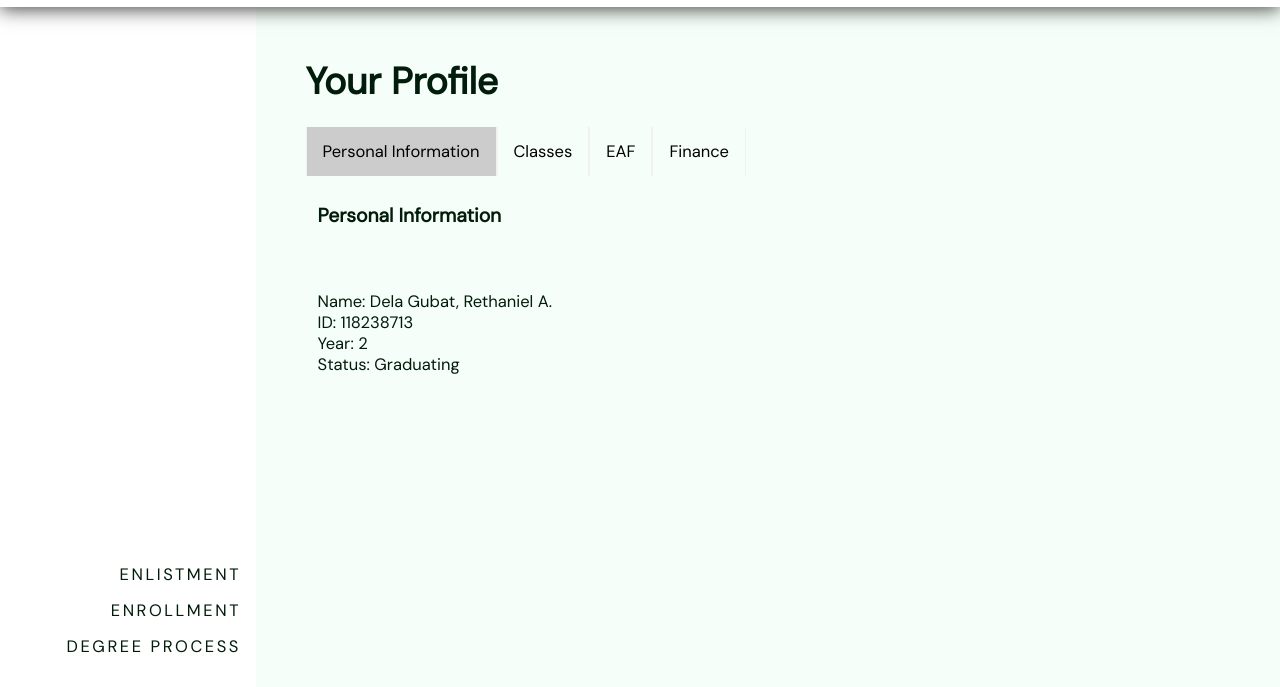
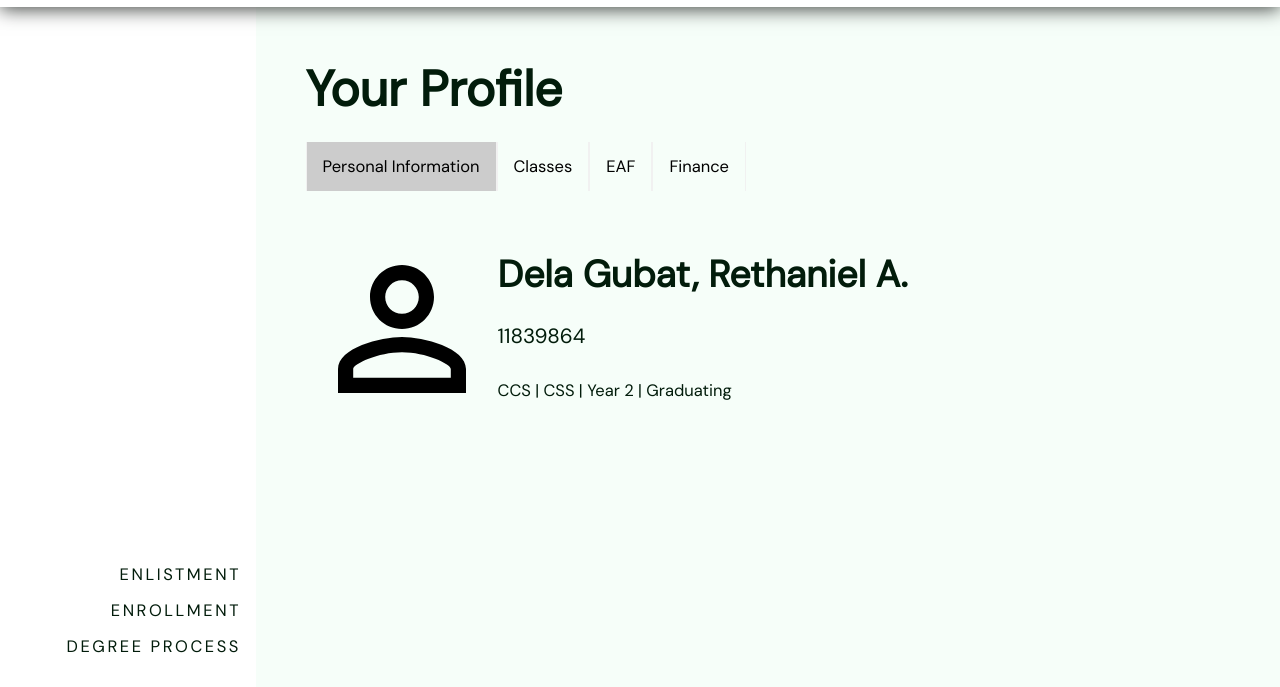
Before and after one commit to gabdelacruz10/animo-sys, a website: page profile.html in a window 1280 px wide. Shown: the part 113-800 px from the top of the page. Drawn offline with nearby package versions, Linux system fonts and the light colour scheme.

Commit message:
updated profile.html

```diff
--- a/assets/profile-styles.css
+++ b/assets/profile-styles.css
@@ -11,8 +11,6 @@ p#id-num {
 
 .tab {
     overflow: auto;
-    /* border: 1px solid #ccc; */
-    /* background-color: #f1f1f1;*/
 }
 
 /* Style the buttons inside the tab */
@@ -43,7 +41,7 @@ p#id-num {
 
 .tabcontent {
     display: none;
-    padding: 6px 12px;
+    /* padding: 6px 12px; */
     -webkit-animation: fadeEffect 1s;
     animation: fadeEffect 1s;
 }
@@ -68,12 +66,25 @@ p#id-num {
     }
 }
 
-table {
-    width: 30%;
-    border: 1px solid black;
+/* ----------------Personal Information---------------- */
+
+#info-container {
+    display: flex;
 }
 
-td, th {
-    text-align: center;
-    border: 1px solid black
+#profile-pic {
+    max-width: 2in;
+    max-height: 2in;
+    flex-grow: 3;
 }
+
+#profile-pic img {
+    width: 2in;
+}
+
+#student-info {
+    flex-grow: 9;
+    display: flex;
+    flex-direction: column;
+    justify-content: space-evenly;
+}
--- a/assets/styles.css
+++ b/assets/styles.css
@@ -59,12 +59,24 @@ button {
     font-size: calc(.5rem + .666vw);
 }
 
+.res-18 {
+    font-size: calc(.5625rem + .0075vw);
+}
+
+.res-20 {
+    font-size: calc(.625rem + .833vw);
+}
+
 .res-24 {
     font-size: calc(.75rem + 1vw);
 }
 
 .res-36 {
     font-size: calc(1.125rem + 1.5vw);
+}
+
+.res-48 {
+    font-size: calc(1.5rem + 2vw);
 }
 
 .res-54 {
--- a/profile.html
+++ b/profile.html
@@ -19,7 +19,7 @@
     </div>
     <div id="content">
         <div class='res-16' id="main">
-            <h1 class='res-36'>Your Profile</h1>
+            <h1 class='res-48'>Your Profile</h1>
             <br>
             <div class="tab">
                 <button class="tablinks res-16" onclick="openInfo(event, 'PersonalInfo')" id="default">Personal
@@ -30,34 +30,53 @@
             </div>
             <br>
             <div id="PersonalInfo" class="tabcontent">
-                <h3>Personal Information</h3>
+                <br>
+                <div id="info-container">
+                    <div id="profile-pic">
+                        <img src="assets/perm_identity-24px.svg" alt="Profile Picture">
+                    </div>
+                    <div id="student-info">
+                        <h2 class='res-36'>Dela Gubat, Rethaniel A.</h2>
+                        <p class='res-20'>11839864</p>
+                        <p id='description'></p>
+                    </div>
+
+                </div>
                 <script>
                     var user = "Dela Gubat, Rethaniel A.";
                     var enrolled = 2018;
                     var dt = new Date();
-                    var id = 118238713;
+                    var date = dt.getFullYear() - enrolled;
+                    var id = 11839864;
                     var status = "Graduating";
-                    document.write("<br><br><br>Name: " + user + "<br>");
-                    document.write("ID: " + id + "<br>");
-                    document.write("Year: " + (dt.getFullYear() - enrolled) + "<br>");
-                    document.write("Status: " + status);
+                    var college = 'CCS';
+                    var course = 'CSS';
+
+                    var description = college + ' | ' + course + ' | Year ' + date + ' | ' + status;
+                    document.querySelector('p#description').innerHTML = description;
                 </script>
             </div>
 
             <div id="Classes" class="tabcontent">
-                <h3>Class Schedule</h3>
+                <h2 class="res-36">Tabular Schedule</h2>
+                <br>
+                <table class='res-12' id='schedule-table'>
+                    <tr>
+                        <th>Time</th>
+                        <th>Days</th>
+                        <th>Classes</th>
+                    </tr>
+                </table>
                 <script>
                     var classes = ["CCAPDEV", "STMATH", "STALGCM", "GEETHICS", "GESPORTS", "CSARCH1"];
                     var times = ["1100-1230", "730-900", "915-1045", "1245-1415", "1300-1500", "915-1045"];
                     var days = ["TH", "TH", "TH", "MW", "T", "MW"];
-                    document.write("<table><tr><th>Time</th><th>Days</th><th>Classes</th></tr>");
+                    var table = document.querySelector('table#schedule-table');
+
                     for (i = 0; i < classes.length; i++) {
-                        document.write("<tr><td>" + times[i] + "</td>");
-                        document.write("<td>" + days[i] + "</td>");
-                        document.write("<td>" + classes[i] + "</td></tr>");
-
+                        var row = '<tr> <td>' + times[i] + '</td> <td>' + days[i] + '</td> <td>' + classes[i] + '</td> </tr>';
+                        table.innerHTML = table.innerHTML.concat(row);
                     }
-                    document.write("</table>");
                 </script>
             </div>
 
@@ -67,59 +86,73 @@
             </div>
 
             <div id="Finance" class="tabcontent">
+                <h2 class="res-36">Clearance</h2>
+                <br>
+                <div id="balance"></div>
+                <br>
+                <h2 class="res-36">Scholarship</h2>
+                <br>
+                <h3 class="res-20" id='scholarship'></h3>
+                <br>
+                <div id="details"></div>
+                <script>
+                    var scholarRecord = {
+                        issue: ['01-05-2020'],
+                        amount: [0.50],
+                        hold: ['Yes'],
+                        scholarship: 'Gokongwei Grants'
+                    };
+                    console.log(scholarRecord);
 
 
-                <script>
-                    var issue = ["01-05-2020"];
-                    var amount = [];
-                    var hold = ["No"];
-                    var Scholarship = "St. Mutien Marie Scholarship Grant";
-
-                    document.write("<h3>Clearance</h3>");
-                    if (amount.length == 0) {
-                        document.write("<p>You have no unsettled balances</p>");
+                    if (scholarRecord.amount.length == 0) {
+                        document.querySelector('div#balance').innerHTML = '<p>You have no unsettled balances.<p>';
                     }
                     else {
-                        document.write("<table><tr><th>Issue Date</th><th>Amount</th><th>Erollment Hold</th></tr>");
-                        for (i = 0; i < issue.length; i++) {
-                            document.write("<tr><td>" + issue[i] + "</td>");
-                            document.write("<td>" + amount[i] + "</td>");
-                            document.write("<td>" + hold[i] + "</td></tr>");
+                        var table = document.createElement('table');
+                        table.innerHTML = table.innerHTML.concat("<table><tr><th>Issue Date</th><th>Amount</th><th>Enrollment Hold</th></tr>");
+                        table.className = 'res-12';
+                        console.log(table.className);
+                        for (let i = 0; i < scholarRecord.issue.length; i++) {
+                            var row = '<tr> <td>' + scholarRecord.issue[i] + '</td> <td>' + scholarRecord.amount[i] + '</td> <td>' + scholarRecord.hold[i] + '</td> </tr>';
+                            table.innerHTML = table.innerHTML.concat(row);
                         }
-                        document.write("</table>");
+                        document.querySelector('div#balance').appendChild(table);
                     }
-                    document.write("<br><h3>Scholarship</h3>");
-                    document.write("<h4>" + Scholarship + "</h4>");
-                    if (Scholarship == "St. Mutien Marie Scholarship Grant") {
-                        document.write("<p> Enjoy 50% discount on tuition (excluding miscellaneous and other fees). </p>");
+                    document.querySelector('h3#scholarship').innerHTML = scholarRecord.scholarship;
+                    var details = document.querySelector('div#details');
+                    var detailsHTML = '';
+
+                    if (scholarRecord.scholarship == "St. Mutien Marie Scholarship Grant") {
+                        detailsHTML = "<p> Enjoy 50% discount on tuition (excluding miscellaneous and other fees). </p>";
                     }
-                    else if (Scholarship == "Archer Achiever Scholarship") {
-                        document.write("<p> Enjoy:</p><ul><li>Full waiver of tuition, miscellaneous and other fees (as indicated on the Enrollment Assessment Form) from the first term until the conclusion of the undergraduate program (excluding ladderized baccalaureate-master’s programs).</li>");
-                        document.write("<li>Other privileges such as advance enrollment, waiver of adjustment fee, and waiver of graduation fees.</li>");
-                        document.write("<li>All forms of allowances are not part of the benefits</li></ul>");
+                    else if (scholarRecord.scholarship == "Archer Achiever Scholarship") {
+                        detailsHTML = "<p> Enjoy:</p><ul><li>Full waiver of tuition, miscellaneous and other fees (as indicated on the Enrollment Assessment Form) from the first term until the conclusion of the undergraduate program (excluding ladderized baccalaureate-master’s programs).</li>"
+                            + "<li>Other privileges such as advance enrollment, waiver of adjustment fee, and waiver of graduation fees.</li>"
+                            + "<li>All forms of allowances are not part of the benefits</li></ul>";
                     }
-                    else if (Scholarship == "Star Scholars") {
-                        document.write("<p> Enjoy:</p><ul><li>Full waiver on tuition, miscellaneous, and laboratory fees throughout their stay in the University</li>");
-                        document.write("<li>receive a monthly stipend of Php 10,500 to cover transportation, books, other academic-related materials and school activities, and accommodation allowance</li></ul>");
+                    else if (scholarRecord.scholarship == "Star Scholars") {
+                        detailsHTML = "<p> Enjoy:</p><ul><li>Full waiver on tuition, miscellaneous, and laboratory fees throughout their stay in the University</li>"
+                            + "<li>receive a monthly stipend of Php 10,500 to cover transportation, books, other academic-related materials and school activities, and accommodation allowance</li></ul>";
                     }
-                    else if (Scholarship == "Vaugirard Scholarship") {
-                        document.write("<p> Enjoy:</p><ul><li>Full waiver of tuition, miscellaneous and other fees (as indicated on the Enrollment Assessment Form) from the first term until the conclusion of the undergraduate program (excluding ladderized baccalaureate-master’s programs).</li>");
-                        document.write("<li>Monthly stipend of Php 10,000 broken down as follows: (Php 4,000.00 accommodation, Php 4,000.00 allowance and Php 2,000 meal subsidy) for the entire duration of the program. The accommodation benefit will be disbursed provided that the scholar presents an official Contract of Rent from his/her lessor.</li>");
-                        document.write("<li>An incentive equivalent to the stipend for one (1) month for those graduating with Latin honors.</li></ul>");
+                    else if (scholarRecord.scholarship == "Vaugirard Scholarship") {
+                        detailsHTML = "<p> Enjoy:</p><ul><li>Full waiver of tuition, miscellaneous and other fees (as indicated on the Enrollment Assessment Form) from the first term until the conclusion of the undergraduate program (excluding ladderized baccalaureate-master’s programs).</li>"
+                            + "<li>Monthly stipend of Php 10,000 broken down as follows: (Php 4,000.00 accommodation, Php 4,000.00 allowance and Php 2,000 meal subsidy) for the entire duration of the program. The accommodation benefit will be disbursed provided that the scholar presents an official Contract of Rent from his/her lessor.</li>"
+                            + "<li>An incentive equivalent to the stipend for one (1) month for those graduating with Latin honors.</li></ul>";
                     }
-                    else if (Scholarship == "Gokongwei Grants") {
-                        document.write("<p> Enjoy:</p><ul><li>Full waiver of tuition, miscellaneous, and other fees (as indicated on the Enrollment Assessment Form) from the first term until the conclusion of any undergraduate program in the Gokongwei College of Engineering (excluding ladderized baccalaureate-master’s programs)</li>");
-                        document.write("<li>Monthly stipend of Php 10,000 broken down as follows: (Php 4,000.00 accommodation, Php 4,000.00 allowance and Php 2,000 meal subsidy) for the entire duration of the program. The accommodation benefit will be disbursed provided that the scholar presents an official Contract of Rent from his/her lessor.</li>");
-                        document.write("<li>An incentive equivalent to the stipend for one (1) month for those graduating with Latin honors.</li></ul>");
+                    else if (scholarRecord.scholarship == "Gokongwei Grants") {
+                        detailsHTML = "<p> Enjoy:</p><ul><li>Full waiver of tuition, miscellaneous, and other fees (as indicated on the Enrollment Assessment Form) from the first term until the conclusion of any undergraduate program in the Gokongwei College of Engineering (excluding ladderized baccalaureate-master’s programs)</li>"
+                            + "<li>Monthly stipend of Php 10,000 broken down as follows: (Php 4,000.00 accommodation, Php 4,000.00 allowance and Php 2,000 meal subsidy) for the entire duration of the program. The accommodation benefit will be disbursed provided that the scholar presents an official Contract of Rent from his/her lessor.</li>"
+                            + "<li>An incentive equivalent to the stipend for one (1) month for those graduating with Latin honors.</li></ul>";
                     }
-                    else if (Scholarship == "Br. Andrew Gonzalez Academic Scholarship") {
-                        document.write("<p> Enjoy your full academic scholarship (tuition and fees) starting in your freshman year.</p>");
+                    else if (scholarRecord.scholarship == "Br. Andrew Gonzalez Academic Scholarship") {
+                        detailsHTML = "<p> Enjoy your full academic scholarship (tuition and fees) starting in your freshman year.</p>";
                     }
                     else {
-                        document.write("<br>");
+                        detailsHTML = "br";
                     }
 
-                    document.write("<p> For more information click <a href='https://www.dlsu.edu.ph/admissions/scholarships/#1516096919687-b29e5a84-9bfa'>here<\p>");
+                    details.innerHTML = detailsHTML + "<p>For more information click <a href='https://www.dlsu.edu.ph/admissions/scholarships/#1516096919687-b29e5a84-9bfa'>here</a></p>";
                 </script>
             </div>
 
--- a/scripts/validate.js
+++ b/scripts/validate.js
@@ -51,3 +51,7 @@ function validateModLogin() {
         errMsg.innerHTML = "Invalid Username/Password.";
     }
 }
+
+function checkField(field) {
+
+}
```
Also changed, not shown: scripts/table-scripts.js (+7 -0 lines), scripts/template-script.js (+0 -18 lines), template.html (+9 -0 lines).
